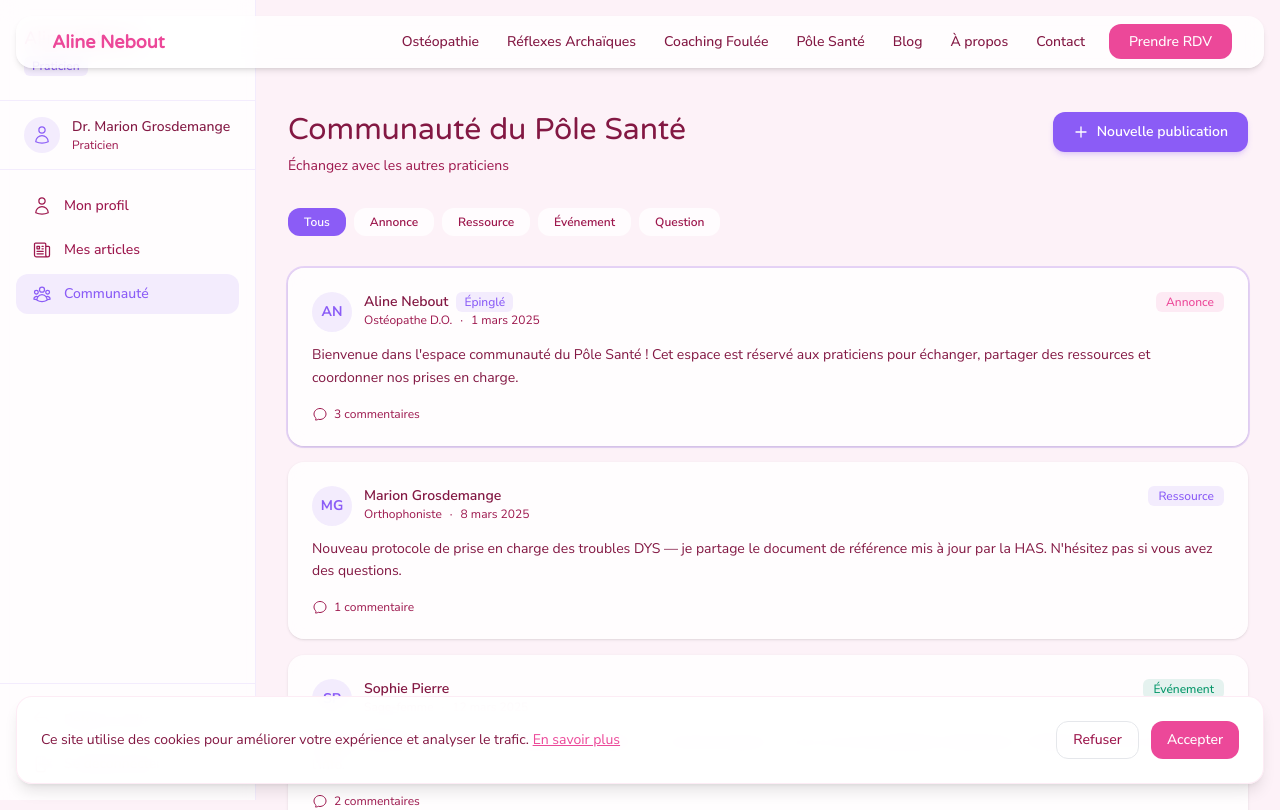
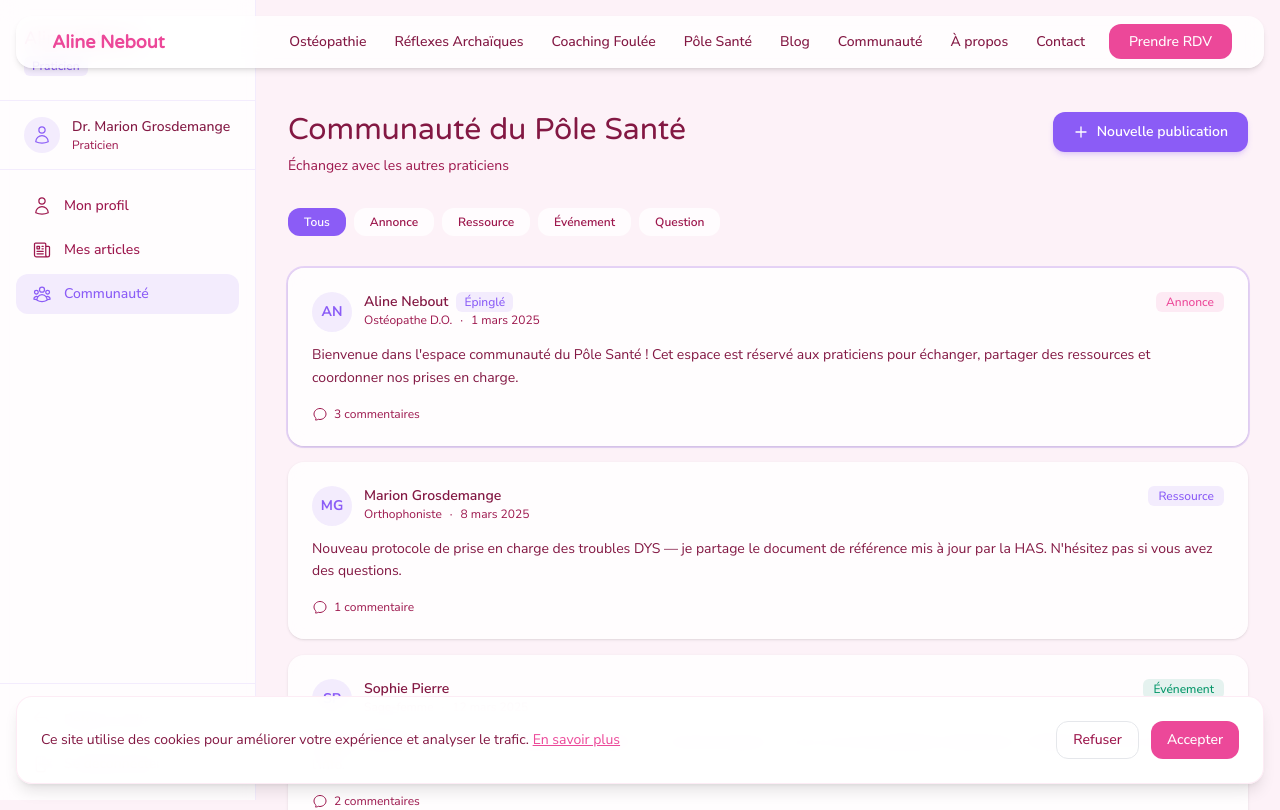
Before and after one commit to AlineNebout/SitePro, a Next.js app in the folder aline-nebout-platform/: page /communaute in a window 1280 px wide. Shown: the top 810 px of the page. Built offline with nearby package versions, Linux system fonts and the light colour scheme.

Commit message:
Add Communauté link to main navbar

```diff
--- a/aline-nebout-platform/src/components/layout/Navigation.tsx
+++ b/aline-nebout-platform/src/components/layout/Navigation.tsx
@@ -15,6 +15,7 @@ const universeLinks = [
 
 const sharedLinks = [
   { href: "/blog", label: "Blog" },
+  { href: "/communaute", label: "Communauté" },
   { href: "/a-propos", label: "À propos" },
   { href: "/contact", label: "Contact" },
 ];
```
